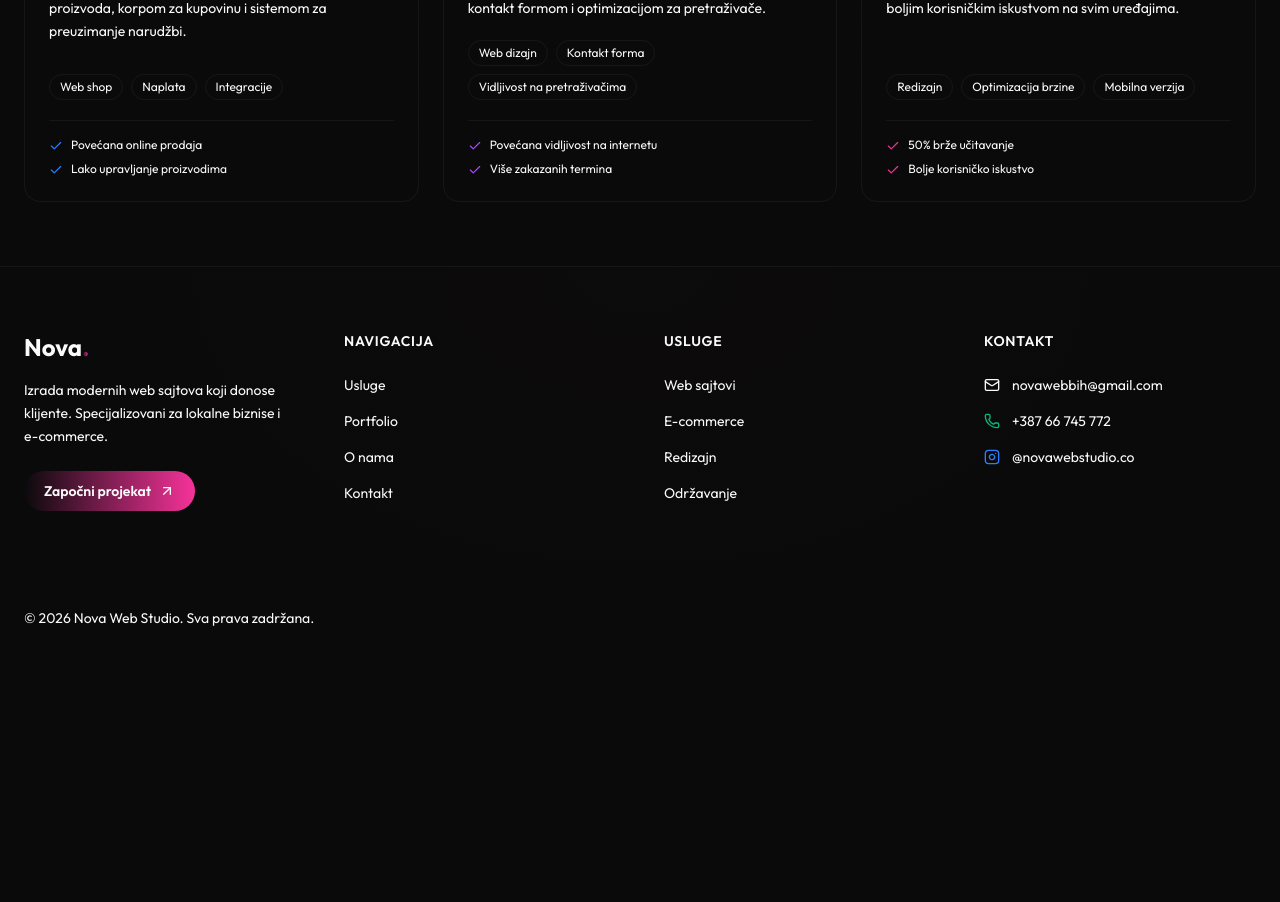
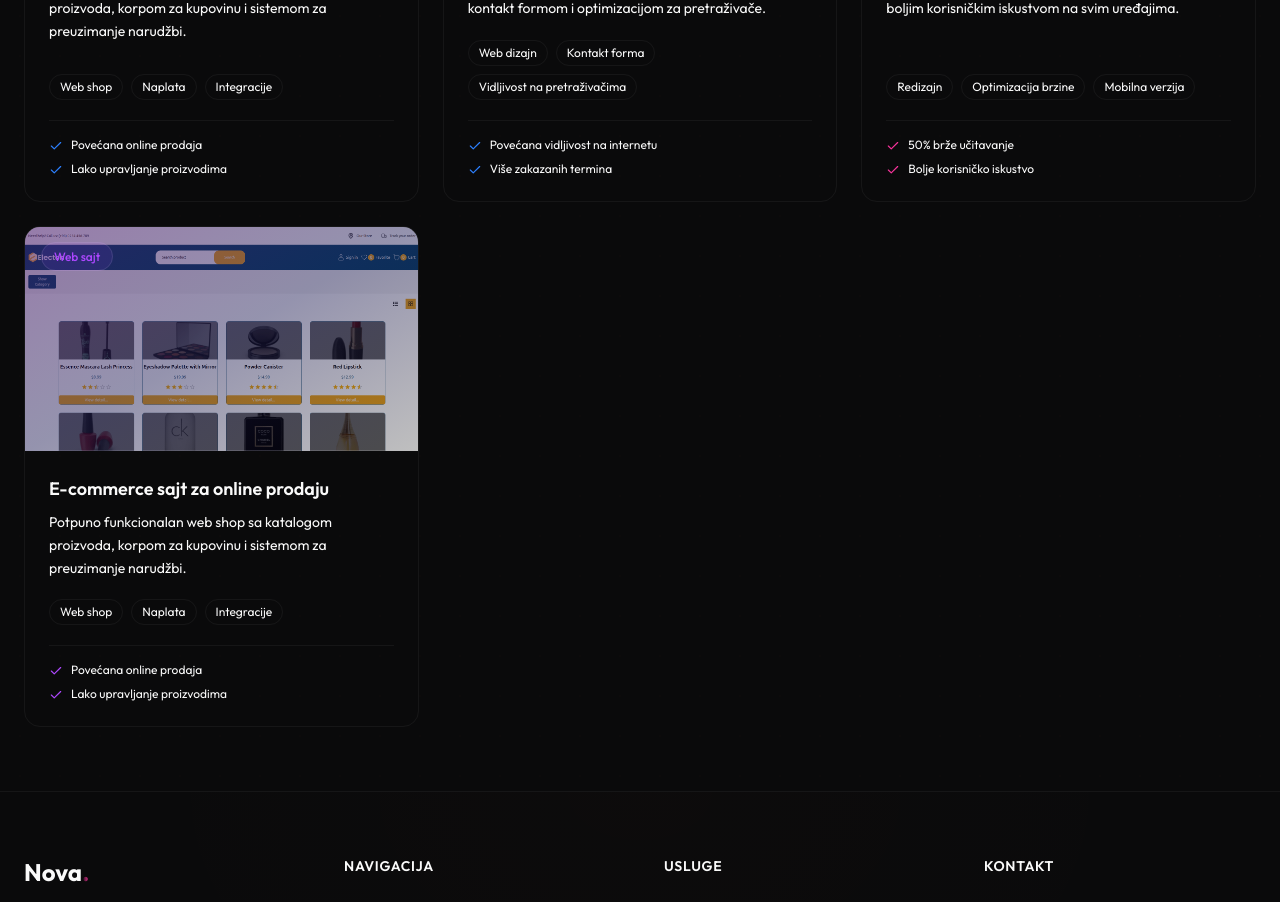
Before and after one commit to dragang1/novawebstudio, a Next.js app: page /portfolio in a window 1280 px wide. Shown: the part 860-1762 px from the top of the page. Before the commit the page ends 1552 px from the top, so only its background shows below. Built offline with nearby package versions, Linux system fonts and the light colour scheme; no server answers.

Commit message:
portfolio update

```diff
--- a/components/Header.tsx
+++ b/components/Header.tsx
@@ -91,11 +91,11 @@ export default function Header() {
       <AnimatePresence>
         {isMobileMenuOpen && (
           <motion.div
-            initial={{ opacity: 0, height: 0 }}
-            animate={{ opacity: 1, height: "auto" }}
-            exit={{ opacity: 0, height: 0 }}
+            initial={{ opacity: 0, y: -10 }}
+            animate={{ opacity: 1, y: 0 }}
+            exit={{ opacity: 0, y: -10 }}
             transition={{ duration: 0.3 }}
-            className="md:hidden bg-surface-secondary/95 backdrop-blur-xl border-t border-white/5"
+            className="md:hidden absolute inset-x-0 top-full bg-gradient-to-b from-accent-600 via-fuchsia-600 to-slate-950 border-t border-white/10 shadow-[0_40px_80px_rgba(0,0,0,0.5)] z-40"
           >
             <div className="container mx-auto px-6 py-8 flex flex-col gap-6">
               {navLinks.map((link, index) => (
@@ -109,7 +109,7 @@ export default function Header() {
                     href={link.href}
                     onClick={() => setIsMobileMenuOpen(false)}
                   >
-                    <div className="text-dark-300 hover:text-dark-50 transition-colors py-2 text-lg font-medium">
+                    <div className="text-surface-primary hover:text-white transition-colors py-2 text-lg font-medium">
                       {link.label}
                     </div>
                   </Link>
@@ -121,7 +121,7 @@ export default function Header() {
                 transition={{ duration: 0.3, delay: 0.3 }}
               >
                 <Link href="/kontakt" onClick={() => setIsMobileMenuOpen(false)}>
-                  <div className="flex items-center justify-center gap-2 bg-gradient-to-r from-accent-500 to-pink-500 text-surface-primary px-6 py-4 rounded-full font-semibold text-center transition-all">
+                  <div className="flex items-center justify-center gap-2 bg-white/10 text-surface-primary px-6 py-4 rounded-full font-semibold text-center transition-all hover:bg-white/20">
                     Kontaktiraj nas
                     <ArrowRight className="w-5 h-5" />
                   </div>
--- a/data/projects.ts
+++ b/data/projects.ts
@@ -19,47 +19,66 @@ export const projects: Project[] = [
     year: 2025,
     category: "website",
     services: ["Web shop", "Naplata", "Integracije"],
-    summary: "Potpuno funkcionalan web shop sa katalogom proizvoda, korpom za kupovinu i sistemom za preuzimanje narudžbi.",
+    summary:
+      "Potpuno funkcionalan web shop sa katalogom proizvoda, korpom za kupovinu i sistemom za preuzimanje narudžbi.",
     results: [
-    "Povećana online prodaja",
+      "Povećana online prodaja",
       "Lako upravljanje proizvodima",
-      "Sigurna naplata"
+      "Sigurna naplata",
     ],
     url: "https://ledtehnika.com",
-    coverImage: "/portfolio/primjer-1/logowhite.png"
+    coverImage: "/portfolio/primjer-1/logowhite.png",
   },
   {
-    slug: "primjer-projekta-2",
+    slug: "primjer-projekta-3",
     title: "Beauty salon web sajt",
     client: "Primjer Klijenta 2",
     year: 2026,
     category: "website",
     services: ["Web dizajn", "Kontakt forma", "Vidljivost na pretraživačima"],
-    summary: "Potpuno funkcionalan web sajt za beauty salon sa kontakt formom i optimizacijom za pretraživače.",
+    summary:
+      "Potpuno funkcionalan web sajt za beauty salon sa kontakt formom i optimizacijom za pretraživače.",
     results: [
       "Povećana vidljivost na internetu",
       "Više zakazanih termina",
-      "Profesionalan online nastup"
+      "Profesionalan online nastup",
     ],
     url: "https://majabeautyroom.com",
-    coverImage: "/portfolio/primjer-2/logo.png"
+    coverImage: "/portfolio/primjer-2/logo.png",
   },
 
   {
-    slug: "primjer-projekta-3",
+    slug: "primjer-projekta-4",
     title: "Redizajn postojećeg sajta",
     client: "Primjer Klijenta 3",
     year: 2024,
     category: "redesign",
     services: ["Redizajn", "Optimizacija brzine", "Mobilna verzija"],
-    summary: "Moderan redizajn sa poboljšanom brzinom učitavanja i boljim korisničkim iskustvom na svim uređajima.",
+    summary:
+      "Moderan redizajn sa poboljšanom brzinom učitavanja i boljim korisničkim iskustvom na svim uređajima.",
     results: [
       "50% brže učitavanje",
       "Bolje korisničko iskustvo",
-      "Više konverzija"
+      "Više konverzija",
     ],
     url: "https://kalemprom.vercel.app/",
-    coverImage: "/portfolio/primjer-3/logo-kalemprom.png"
+    coverImage: "/portfolio/primjer-3/logo-kalemprom.png",
   },
-
+  {
+    slug: "primjer-projekta-2",
+    title: "E-commerce sajt za online prodaju",
+    client: "Primjer Klijenta",
+    year: 2024,
+    category: "website",
+    services: ["Web shop", "Naplata", "Integracije"],
+    summary:
+      "Potpuno funkcionalan web shop sa katalogom proizvoda, korpom za kupovinu i sistemom za preuzimanje narudžbi.",
+    results: [
+      "Povećana online prodaja",
+      "Lako upravljanje proizvodima",
+      "Sigurna naplata",
+    ],
+    url: "https://electon-app.vercel.app/",
+    coverImage: "/portfolio/primjer-4/electon.png",
+  },
 ];
```
Also changed, not shown: public/portfolio/primjer-4/electon.png (added).
